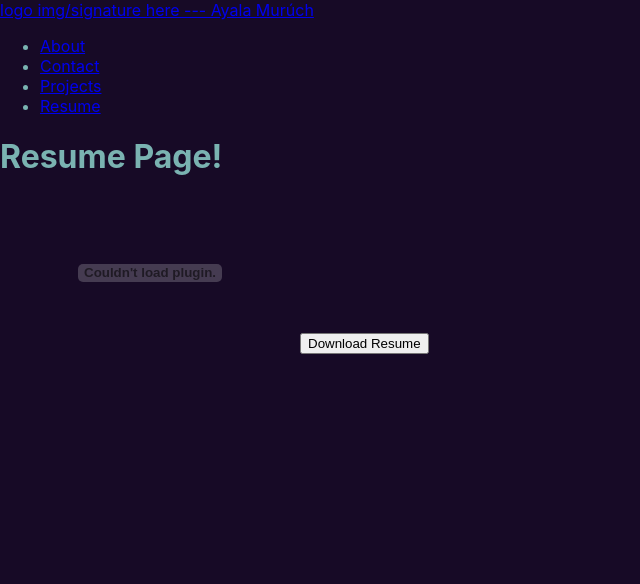
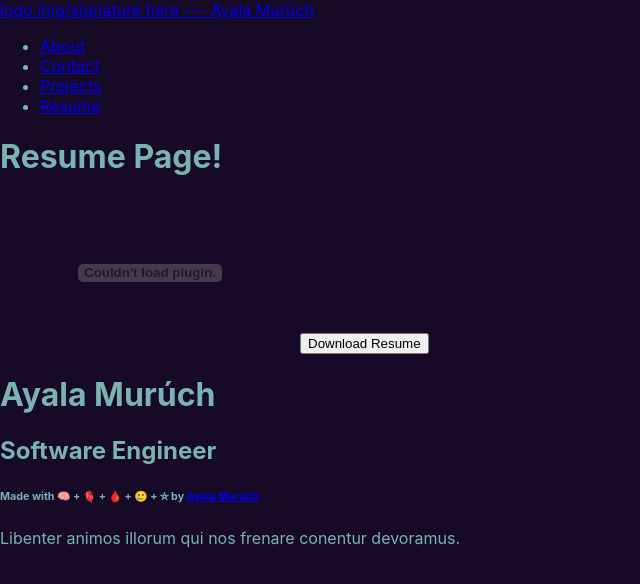
Before and after one commit to ayamur/AMuruch-Portfolio, a React (Create React App) app: page /resume in a window 1280 px wide. Shown: the top 584 px of the page, without its empty margins (0-640 px from the left). Built offline with nearby package versions, Linux system fonts and the light colour scheme.

Commit message:
add footer to App

```diff
--- a/src/App.js
+++ b/src/App.js
@@ -6,6 +6,7 @@ import Contact from './pages/Contact'
 import Resume from './pages/Resume'
 import Projects from './pages/Projects'
 import NavBar from './components/NavBar';
+import Footer from './components/Footer';
 
 function App() {
   return (
@@ -25,8 +26,11 @@ function App() {
       <Route path='resume'
         element={<Resume />} />
     </Routes>
+<Footer />
     </>
   );
 }
 
+
+
 export default App;
--- a/src/components/Footer.js
+++ b/src/components/Footer.js
@@ -1,14 +1,13 @@
-function Footer() {
+function Footer(props) {
   return (
-    <div>
+    <div id="footer">
       <>
     <h1>Ayala Murúch</h1>
     <h2>Software Engineer</h2>
-    <img id='home' src='dogexe.png' alt="placeholder" />
     <h6>Made with 🧠 + 🫀 + 🩸 + 🥲 + ⛤ by <a href="https://github.com/ayamur">Ayala Murúch</a></h6>
-    <div>
+    <p id="familymotto">
     Libenter animos illorum qui nos frenare conentur devoramus.
-    </div>
+    </p>
     </>
     </div>
   )
--- a/src/pages/About.jsx
+++ b/src/pages/About.jsx
@@ -1,3 +1,4 @@
+
 function About() {
   return (
     <>
@@ -17,4 +18,5 @@ My biggest goal is to continue to pursue my own career path in the field of tech
   )
 }
 
+
 export default About
```
